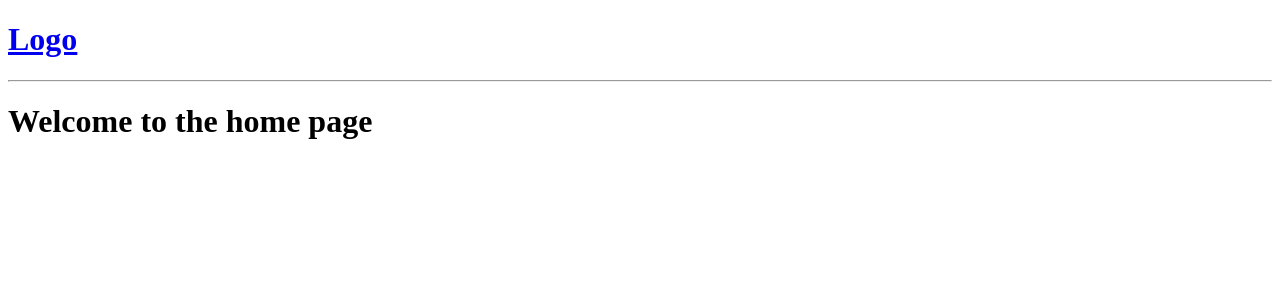
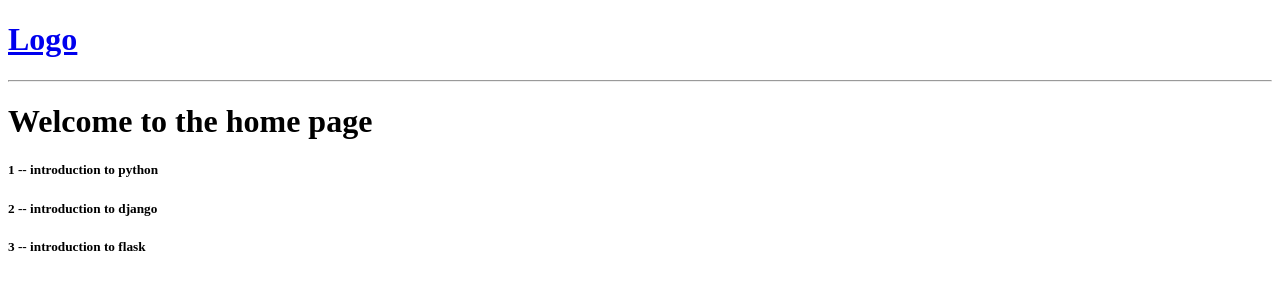
Before and after one commit to lordgrim18/studyjams_Django, a Django app: page / in a window 1280 px wide. Shown: the top 300 px of the page. Run offline with Django 5.2, Linux system fonts and the light colour scheme.

Commit message:
feat(templates): use django template engine to show blog names

```diff
--- a/base/views.py
+++ b/base/views.py
@@ -1,8 +1,16 @@
 from django.shortcuts import render
+
+blogs = [
+    {'id':1, 'name': 'introduction to python'},
+    {'id':2, 'name': 'introduction to django'},
+    {'id':3, 'name': 'introduction to flask'},
+]
+
 
 
 def home(request):
-    return render(request, 'home.html')
+    context = {'blogs': blogs}
+    return render(request, 'home.html', context)
 
 def blog(request):
     return render(request, 'blog.html')
--- a/templates/home.html
+++ b/templates/home.html
@@ -6,4 +6,16 @@
     Welcome to the home page
 </h1>
 
+<div>
+    <div>
+        {% for blog in blogs %}
+        <div>
+            <h5>
+                {{blog.id}} -- {{blog.name}}
+            </h5>
+        </div>
+        {% endfor %}
+    </div>
+</div>
+
 {% endblock %}
```
